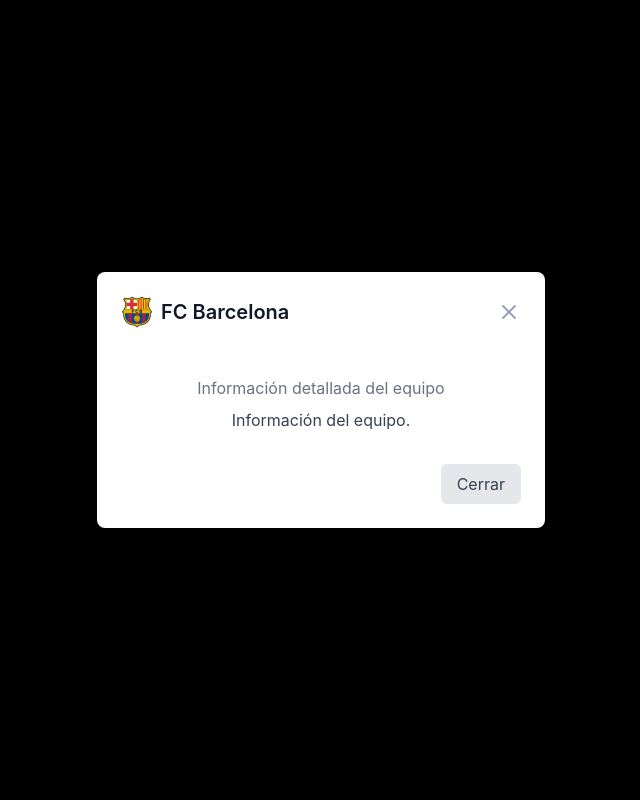
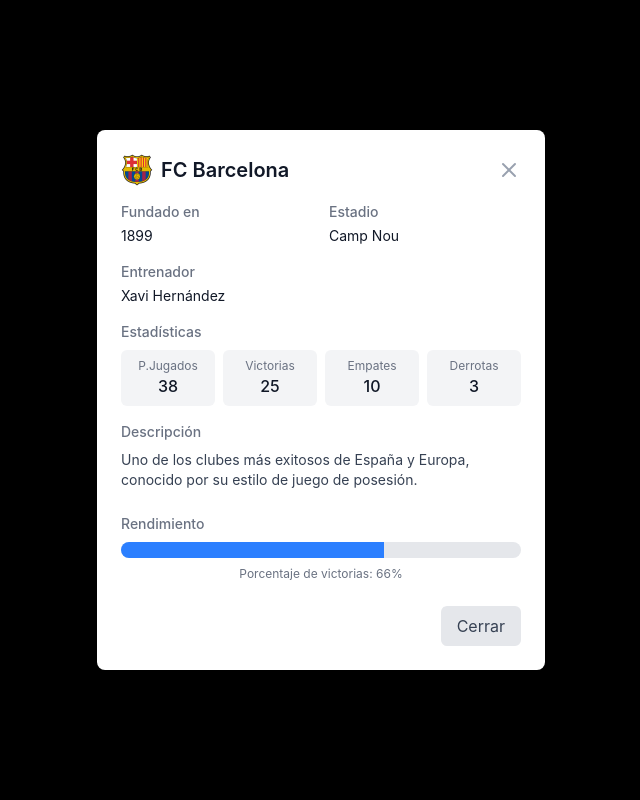
Before and after one commit to AndreeJimenez/Football-Leaderboard, a React (Vite) app: page / in a window 1280 px wide. Both pictures are taken after a click on the button 1124 px from the left and 304 px from the top of the page. Shown: the top 800 px of the page, without its empty margins (319-959 px from the left). Built offline with nearby package versions, Linux system fonts and the light colour scheme; data requests are answered from the project's data file.

Commit message:
Modify modal to showcase all the team's info

```diff
--- a/src/App.tsx
+++ b/src/App.tsx
@@ -222,7 +222,7 @@
       {/* Modal de detalles del equipo */}
       {selectedTeam && (
         <div className="fixed inset-0 bg-black bg-opacity-50 flex items-center justify-center p-4 z-50">
-          <div className="bg-white rounded-lg shadow-xl max-w-md w-full">
+          <div className="bg-white rounded-lg shadow-xl max-w-md w-full max-h-[90vh] overflow-y-auto">
             <div className="p-6">
               <div className="flex justify-between items-center mb-4">
                 <h3 className="text-xl font-semibold flex items-center gap-2">
@@ -241,10 +241,60 @@
                 </button>
               </div>
 
-              <div className="text-center py-8">
-                <p className="text-gray-500">Información detallada del equipo</p>
-                <p className="mt-2 text-gray-700">
-                  Información del equipo.
+              <div className="grid grid-cols-2 gap-4 mb-4">
+                <div className="space-y-1">
+                  <p className="text-sm font-medium text-gray-500">Fundado en</p>
+                  <p className="text-sm">{selectedTeam.foundedYear}</p>
+                </div>
+                <div className="space-y-1">
+                  <p className="text-sm font-medium text-gray-500">Estadio</p>
+                  <p className="text-sm">{selectedTeam.stadium}</p>
+                </div>
+                <div className="space-y-1">
+                  <p className="text-sm font-medium text-gray-500">Entrenador</p>
+                  <p className="text-sm">{selectedTeam.coach}</p>
+                </div>
+              </div>
+
+              <div className="space-y-2 mb-4">
+                <p className="text-sm font-medium text-gray-500">Estadísticas</p>
+                <div className="grid grid-cols-4 gap-2 text-center">
+                  <div className="bg-gray-100 p-2 rounded-md">
+                    <p className="text-xs text-gray-500">P.Jugados</p>
+                    <p className="font-medium">{selectedTeam.wins + selectedTeam.losses + selectedTeam.draws}</p>
+                  </div>
+                  <div className="bg-gray-100 p-2 rounded-md">
+                    <p className="text-xs text-gray-500">Victorias</p>
+                    <p className="font-medium">{selectedTeam.wins}</p>
+                  </div>
+                  <div className="bg-gray-100 p-2 rounded-md">
+                    <p className="text-xs text-gray-500">Empates</p>
+                    <p className="font-medium">{selectedTeam.draws}</p>
+                  </div>
+                  <div className="bg-gray-100 p-2 rounded-md">
+                    <p className="text-xs text-gray-500">Derrotas</p>
+                    <p className="font-medium">{selectedTeam.losses}</p>
+                  </div>
+                </div>
+              </div>
+
+              <div className="space-y-2 mb-6">
+                <p className="text-sm font-medium text-gray-500">Descripción</p>
+                <p className="text-sm text-gray-700">{selectedTeam.description}</p>
+              </div>
+
+              <div className="space-y-2 mb-6">
+                <p className="text-sm font-medium text-gray-500">Rendimiento</p>
+                <div className="h-4 bg-gray-200 rounded-full overflow-hidden">
+                  <div
+                    className="h-full bg-blue-500"
+                    style={{
+                      width: `${(selectedTeam.wins / (selectedTeam.wins + selectedTeam.draws + selectedTeam.losses)) * 100}%`
+                    }}
+                  ></div>
+                </div>
+                <p className="text-xs text-gray-500 text-center">
+                  Porcentaje de victorias: {Math.round((selectedTeam.wins / (selectedTeam.wins + selectedTeam.draws + selectedTeam.losses)) * 100)}%
                 </p>
               </div>
 
```
